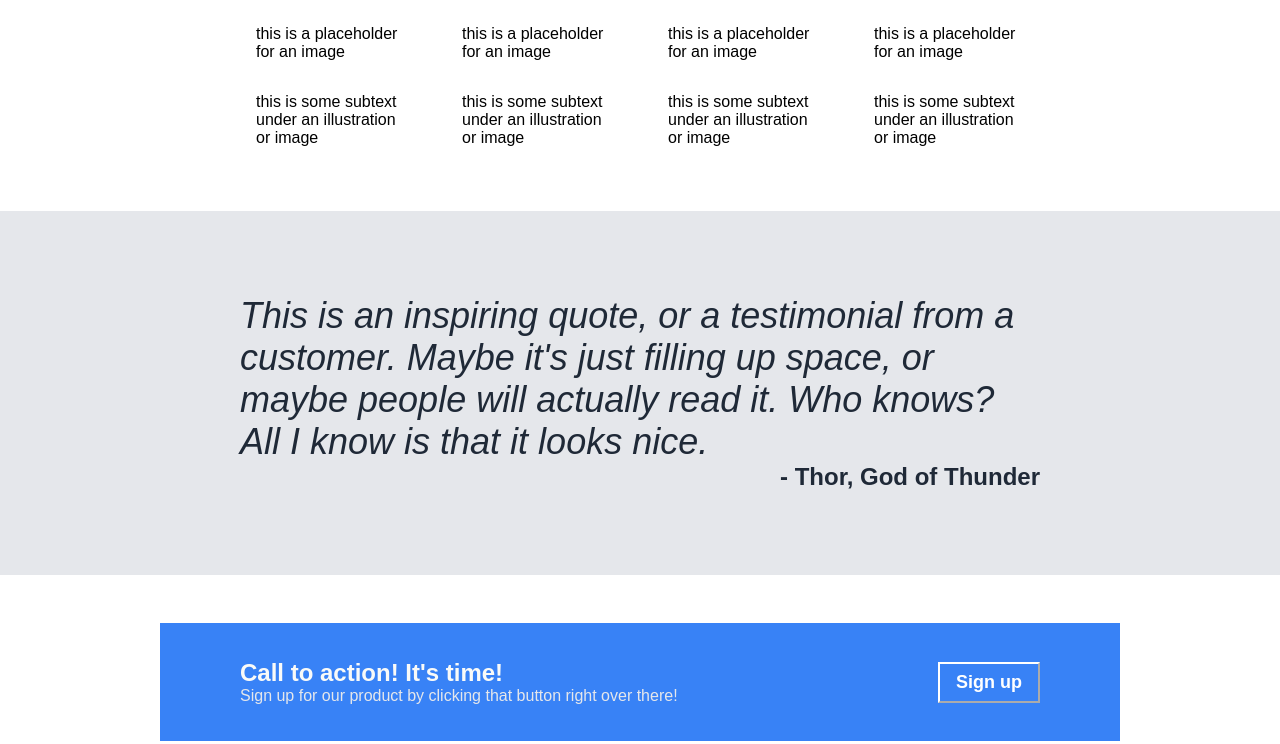
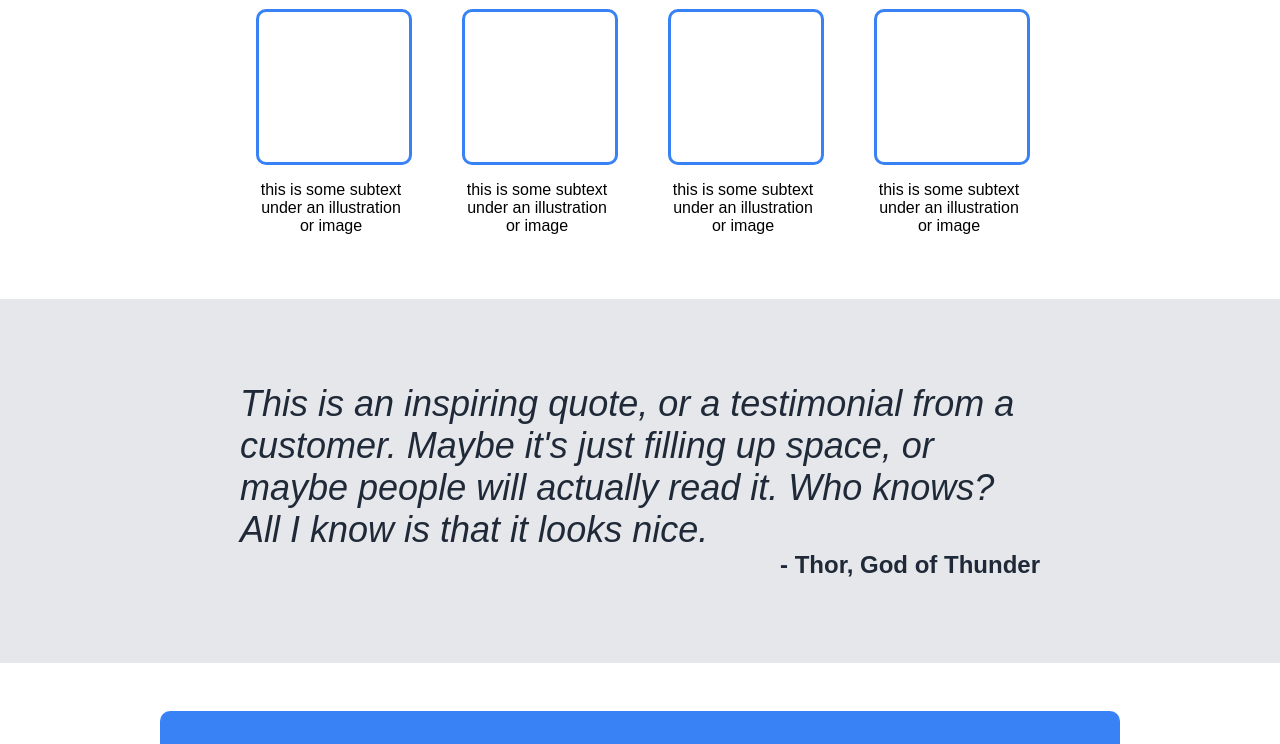
Before and after one commit to TaylorBisset/odin-project-landing-page, a plain HTML site: page index.html in a window 1280 px wide. Shown: the part 520-1264 px from the top of the page. Drawn offline with Linux system fonts and the light colour scheme.

Commit message:
Finalized project according to referenece specs.

```diff
--- a/index.html
+++ b/index.html
@@ -86,7 +86,7 @@
                     <div class="card"> <!-- card 1 -->
                         <div class="card-image">
                             <p>
-                                this is a placeholder for an image<!-- replace with <img> of choice -->
+                                <!-- replace with <img> of choice -->
                             </p>
                         </div>
                         <div class="card-text">
@@ -99,7 +99,7 @@
                     <div class="card"> <!-- card 2 -->
                         <div class="card-image">
                             <p>
-                                this is a placeholder for an image<!-- replace with <img> of choice -->
+                                <!-- replace with <img> of choice -->
                             </p>
                         </div>
                         <div class="card-text">
@@ -112,7 +112,7 @@
                     <div class="card"> <!-- card 3 -->
                         <div class="card-image">
                             <p>
-                                this is a placeholder for an image<!-- replace with <img> of choice -->
+                                <!-- replace with <img> of choice -->
                             </p>
                         </div>
                         <div class="card-text">
@@ -125,7 +125,7 @@
                     <div class="card"> <!-- card 4 -->
                         <div class="card-image">
                             <p>
-                                this is a placeholder for an image<!-- replace with <img> of choice -->
+                                <!-- replace with <img> of choice -->
                             </p>
                         </div>
                         <div class="card-text">
--- a/styles.css
+++ b/styles.css
@@ -6,6 +6,8 @@ body {
 button {
     font-size: 18px;
     font-weight: bold;
+    border-radius: 5px;
+    border-style: solid;
 }
 
 .container {
@@ -34,6 +36,7 @@ button {
     .header-logo {
         display: flex;
         font-size: 24px;
+        font-weight: bold;
         color: #f9faf8;
     }
 
@@ -134,6 +137,7 @@ button {
         display: flex;
         justify-content: center;
         align-items: center;
+        text-align: center;
         padding: 48px;
         padding-top: 12px;
     }
@@ -154,6 +158,11 @@ button {
         display: flex;
         justify-content: center;
         align-items: center;
+        height: 150px;
+        width: 150px;
+        border-color: #3882f6;
+        border-style: solid;
+        border-radius: 10px;
     }
 
     .card-text p {
@@ -216,6 +225,7 @@ button {
         background-color: #3882f6;
         width: 800px;
         padding: 36px 80px;
+        border-radius: 10px;
     }
 
     .call-title p {
```
